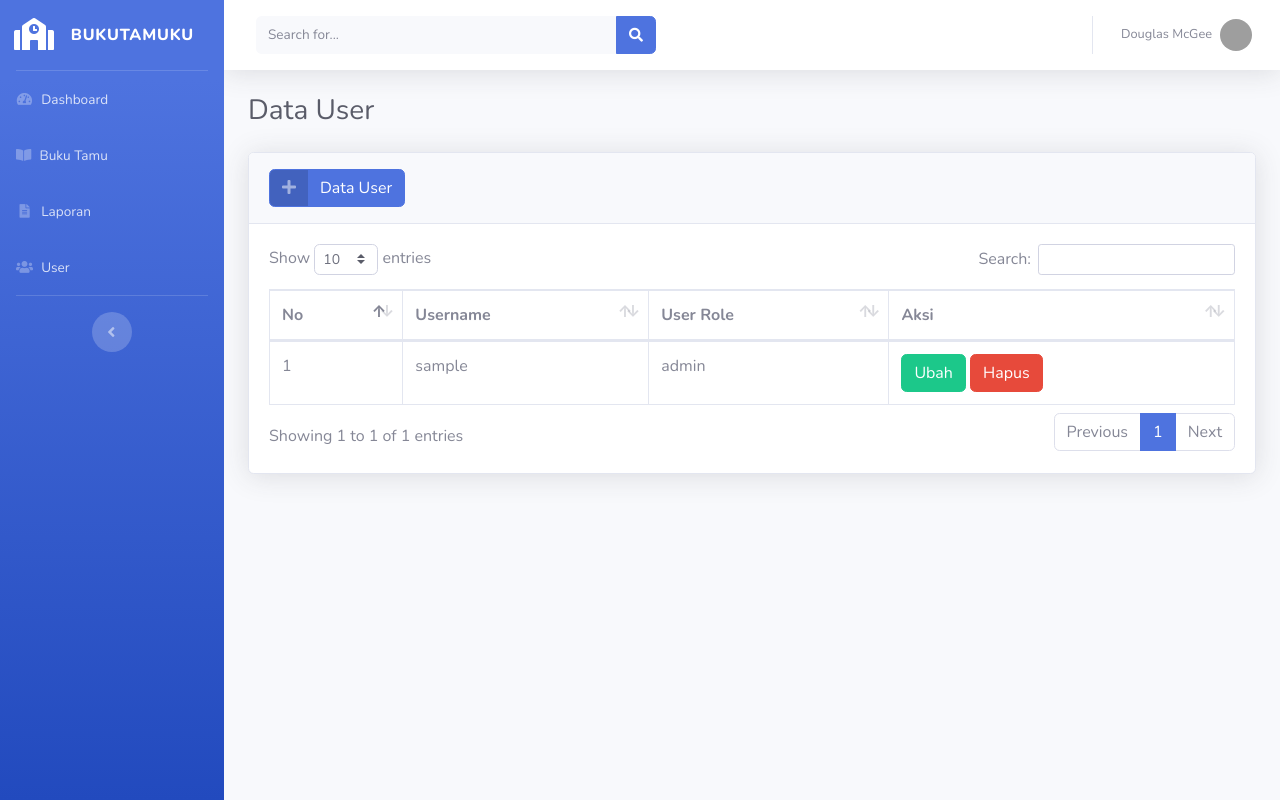
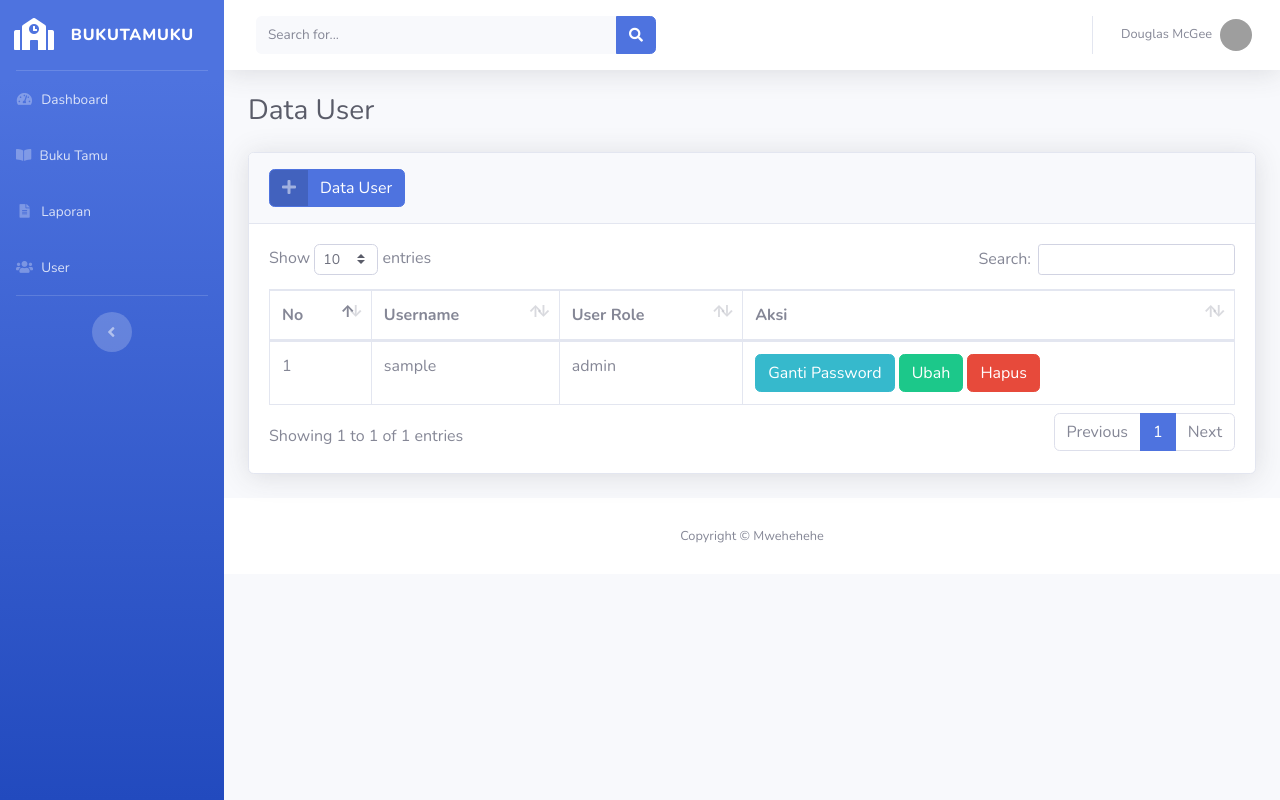
Before and after one commit to Ahmad-Fadhil257/buku-tamu, a PHP site: page /users.php in a window 1280 px wide. Run offline with PHP 8.4, Linux system fonts and the light colour scheme; tables that the repository leaves empty or names only in its code hold one stand-in row (values such as "Sample post"); grey boxes are pictures that could not be loaded.

Commit message:
menambahkan fitur ganti password user

```diff
--- a/function.php
+++ b/function.php
@@ -122,3 +122,21 @@ function hapus_user($id)
 
     return mysqli_affected_rows($koneksi);
 }
+
+// function ganti password user
+function ganti_password($data)
+{
+    global $koneksi;
+
+    $kode = htmlspecialchars($data["id_user"]);
+    $password = htmlspecialchars($data["password"]);
+    $password_hash = password_hash($password, PASSWORD_DEFAULT);
+
+    $query = "UPDATE users SET
+                password = '$password_hash'
+                WHERE id_user = '$kode'";
+
+    mysqli_query($koneksi, $query);
+
+    return mysqli_affected_rows($koneksi);
+}
--- a/template/footer.php
+++ b/template/footer.php
@@ -55,16 +55,37 @@
 
 <!-- Page level custom scripts -->
 <script src="assets/js/demo/datatables-demo.js"></script>
+</body>
 
 <script>
     $(document).ready(function() {
         window.setTimeout(function() {
-            $(".alert").fadeTo(500,0).slideUp(500, function(){
+            $(".alert").fadeTo(500, 0).slideUp(500, function() {
                 $(this).remove();
             });
         }, 4000);
     });
 </script>
-</body>
+
+<script>
+    // auto hide notifikasi
+    $(document).ready(function() {
+        window.setTimeout(function() {
+            $(".alert").fadeTo(500, 0).slideUp(500, function() {
+                $(this).remove();
+            });
+        }, 4000);
+    });
+
+    // ambil data id user dari tombol ganti password ke modal ganti password
+    $('#gantiPassword').on('show.bs.modal', function(event) {
+        var button = $(event.relatedTarget)
+        var id = button.data('id')
+        console.log(id)
+        var modal = $(this)
+        modal.find('.modal-body #id_user ').val(id)
+    })
+</script>
+
 
 </html>
--- a/users.php
+++ b/users.php
@@ -3,9 +3,7 @@ require_once('function.php');
 include_once('template/header.php');
 ?>
 
-<?php
-include_once('template/header.php')
-?>
+
 
 <!-- Custom styles for this page -->
 <link href="assets/vendor/datatables/dataTables.bootstrap4.min.css" rel="stylesheet">
@@ -29,6 +27,20 @@ include_once('template/header.php')
     ?>
       <div class="alert alert-danger" role="alert">
         Data gagal disimpan!
+      </div>
+    <?php
+    }
+  } else if (isset($_POST['ganti_password'])) {
+    if (ganti_password($_POST) > 0) {
+    ?>
+      <div class="alert alert-success" role="alert">
+        Password berhasil diubah!
+      </div>
+    <?php
+    } else {
+    ?>
+      <div class="alert alert-danger" role="alert">
+        Password gagal diubah!
       </div>
   <?php
     }
@@ -70,6 +82,9 @@ include_once('template/header.php')
                 <td><?= $user['username'] ?></td>
                 <td><?= $user['user_role'] ?></td>
                 <td>
+                  <button type="button" class="btn btn-info btn-icon-split" data-toggle="modal" data-target="#gantiPassword" data-id="<?= $user['id_user'] ?>">
+                    <span class="text">Ganti Password</span>
+                  </button>
                   <a class="btn btn-success" href="edit-user.php?id=<?= $user['id_user'] ?>">Ubah</a>
                   <a onclick="return confirm('Apakah anda yakin ingin menghapus data ini?')" class="btn btn-danger"
                     href="hapus-user.php?id=<?= $user['id_user'] ?>">Hapus</a>
@@ -109,7 +124,6 @@ $kodeuser = $huruf . sprintf("%02s", $urutan);
 <div class="modal fade" id="tambahModal" tabindex="-1" aria-labelledby="tambahModalLabel" aria-hidden="true">
   <div class="modal-dialog">
     <div class="modal-content">
-
       <div class="modal-header">
         <h5 class="modal-title" id="tambahModalLabel">Tambah Data user</h5>
         <button type="button" class="close" data-dismiss="modal" aria-label="Close">
@@ -142,13 +156,43 @@ $kodeuser = $huruf . sprintf("%02s", $urutan);
             </div>
           </div>
       </div>
-
       <div class="modal-footer">
         <button type="button" class="btn btn-secondary" data-dismiss="modal">Keluar</button>
         <button type="submit" name="simpan" class="btn btn-primary">Simpan</button>
       </div>
       </form>
+    </div>
+  </div>
+</div>
 
+<!-- Modal Ganti Password -->
+<div class="modal fade" id="gantiPassword" tabindex="-1" aria-labelledby="gantiPasswordLabel" aria-hidden="true">
+  <div class="modal-dialog">
+    <div class="modal-content">
+      <div class="modal-header">
+        <h5 class="modal-title" id="gantiPasswordLabel">Ganti Password</h5>
+        <button type="button" class="close" data-dismiss="modal" aria-label="Close">
+          <span aria-hidden="true">&times;</span>
+        </button>
+      </div>
+      <div class="modal-body">
+        <form method="post" action="">
+          <input type="hidden" name="id_user" id="id_user">
+          <div class="form-group row">
+            <label for="password" class="col-sm-4 col-form-label">Password Baru</label>
+            <div class="col-sm-7">
+              <input type="password" class="form-control" id="password" name="password">
+            </div>
+          </div>
+      </div>
+      <div class="modal-footer">
+        <button type="button" class="btn btn-secondary" data-dismiss="modal">Keluar</button>
+        <button type="submit" name="ganti_password" class="btn btn-primary">Simpan</button>
+      </div>
+      </form>
+    </div>
+  </div>
+</div>
 
 
 <!-- /.container-fluid -->
```
Lines whose indentation alone changed are shown as unchanged.
